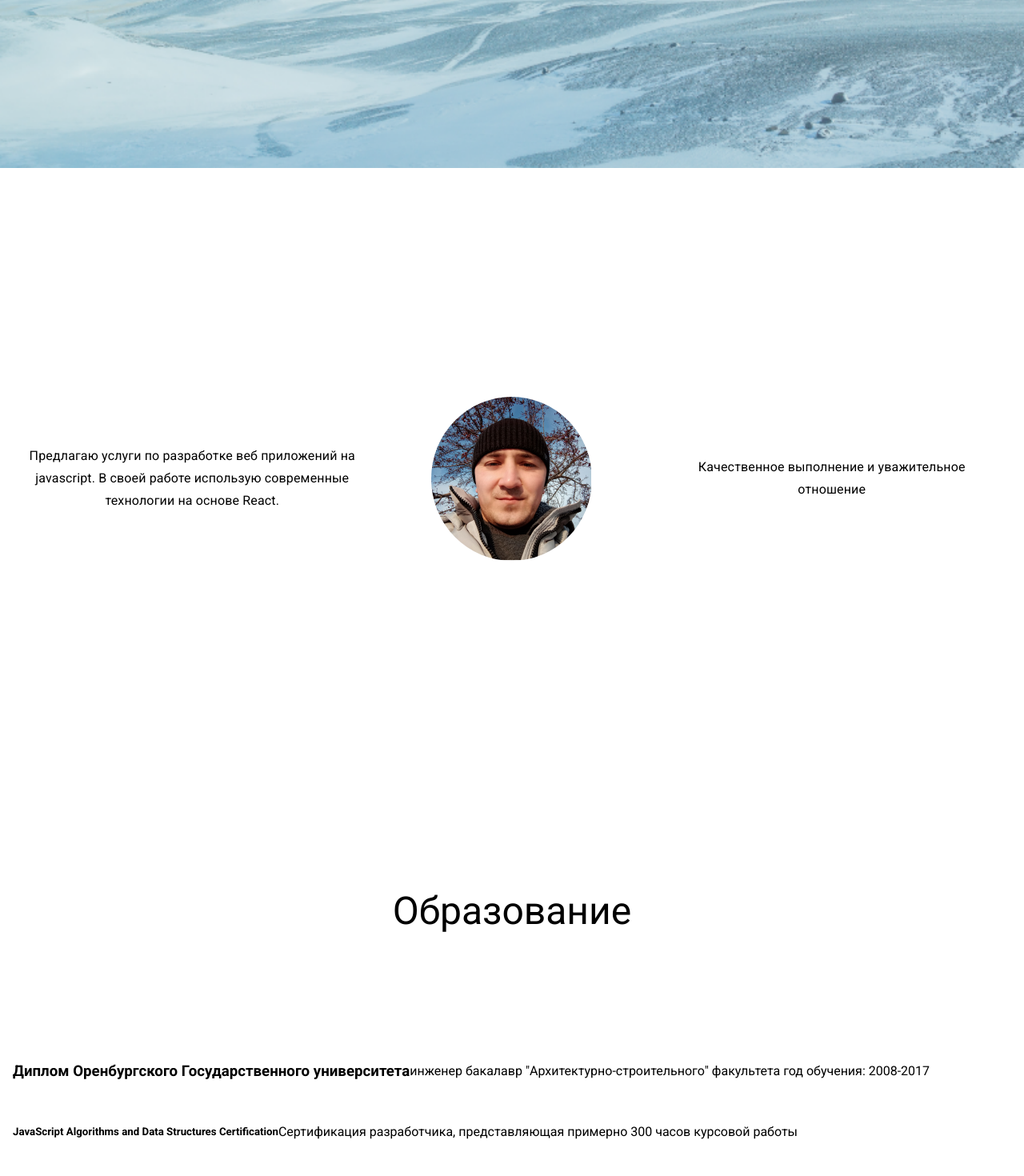
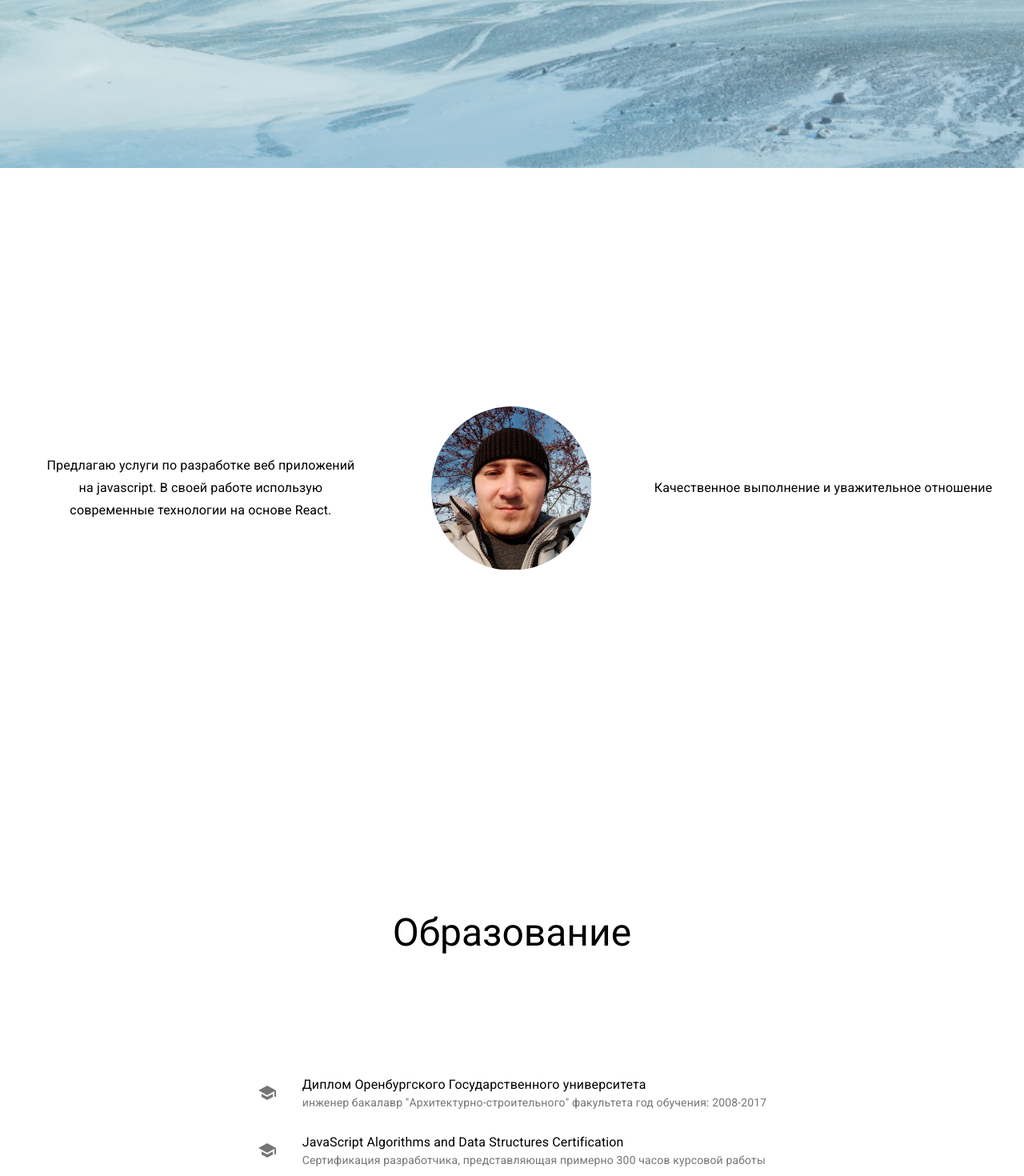
Before and after one commit to buugaaga/buugaaga.github.io, a React (Create React App) app: page /#/ in a window 1280 px wide. Shown: the part 632-2102 px from the top of the page at 80% size. Built offline with nearby package versions, Linux system fonts and the light colour scheme.

Commit message:
Finish Education subPage

```diff
--- a/src/components/Home/Education.js
+++ b/src/components/Home/Education.js
@@ -1,9 +1,18 @@
 import React from 'react'
-import { Grid, Typography, List, ListItem, makeStyles } from '@material-ui/core'
+import { Grid, Typography, List, ListItem, makeStyles, ListItemText, ListItemIcon } from '@material-ui/core'
+import SchoolIcon from '@material-ui/icons/School';
 
 const useStyle = makeStyles( theme => ({
   root: {
     height: '100vh'
+  },
+  listRoot: {
+    width: '100%',
+    maxWidth: '36ch',
+    backgroundColor: theme.palette.background.paper,
+  },
+  inline: {
+    display: 'inline'
   }
 }))
 
@@ -13,31 +22,139 @@ export const Education = ({ text }) => {
   const classes = useStyle()
 
   return (
-    <Grid container className={classes.root} >
+    <Grid container className={classes.root} justify='center'>
       <Grid item container alignItems='center' justify='center'>
         <Typography variant='h3' align='center'>
           {text.educationTitle}
         </Typography>
       </Grid>
-      <Grid item >
+
       <List>
         <ListItem>
-            <h3>{text.educationDiplomaTitle}</h3>
-            <br />
-            <p>{text.educationDiplomaDescription}</p>
+          <ListItemIcon>
+            <SchoolIcon />
+          </ListItemIcon>
+          <ListItemText
+            primary={text.educationDiplomaTitle}
+            secondary={text.educationDiplomaDescription}
+          >
+          </ListItemText>
         </ListItem>
         <ListItem>
-            <h5>{text.educationFCCTitle}</h5>
-            <br />
-            <p>{text.educationFCCDescription}</p>
+          <ListItemIcon>
+            <SchoolIcon />
+          </ListItemIcon>
+          <ListItemText
+            primary={text.educationFCCTitle}
+            secondary={text.educationFCCDescription}
+          >
+          </ListItemText>
         </ListItem>
         <ListItem>
-            <h5>{text.educationSololearnTitle}</h5>
-            <br />
-            <p>{text.educationSololearnDescription}</p>
+          <ListItemIcon>
+            <SchoolIcon />
+          </ListItemIcon>
+          <ListItemText
+            primary={text.educationSololearnTitle}
+            secondary={text.educationSololearnDescription}
+          >
+          </ListItemText>
         </ListItem>
       </List>
     </Grid>
-    </Grid>
   )
 }
+// import React from 'react';
+// import { makeStyles } from '@material-ui/core/styles';
+// import List from '@material-ui/core/List';
+// import ListItem from '@material-ui/core/ListItem';
+// import Divider from '@material-ui/core/Divider';
+// import ListItemText from '@material-ui/core/ListItemText';
+// import ListItemAvatar from '@material-ui/core/ListItemAvatar';
+// import Avatar from '@material-ui/core/Avatar';
+// import Typography from '@material-ui/core/Typography';
+
+// const useStyles = makeStyles((theme) => ({
+//   root: {
+//     width: '100%',
+//     maxWidth: '36ch',
+//     backgroundColor: theme.palette.background.paper,
+//   },
+//   inline: {
+//     display: 'inline',
+//   },
+// }));
+
+// export default function AlignItemsList() {
+//   const classes = useStyles();
+
+//   return (
+//     <List className={classes.root}>
+//       <ListItem alignItems="flex-start">
+//         <ListItemAvatar>
+//           <Avatar alt="Remy Sharp" src="/static/images/avatar/1.jpg" />
+//         </ListItemAvatar>
+//         <ListItemText
+//           primary="Brunch this weekend?"
+//           secondary={
+//             <React.Fragment>
+//               <Typography
+//                 component="span"
+//                 variant="body2"
+//                 className={classes.inline}
+//                 color="textPrimary"
+//               >
+//                 Ali Connors
+//               </Typography>
+//               {" — I'll be in your neighborhood doing errands this…"}
+//             </React.Fragment>
+//           }
+//         />
+//       </ListItem>
+//       <Divider variant="inset" component="li" />
+//       <ListItem alignItems="flex-start">
+//         <ListItemAvatar>
+//           <Avatar alt="Travis Howard" src="/static/images/avatar/2.jpg" />
+//         </ListItemAvatar>
+//         <ListItemText
+//           primary="Summer BBQ"
+//           secondary={
+//             <React.Fragment>
+//               <Typography
+//                 component="span"
+//                 variant="body2"
+//                 className={classes.inline}
+//                 color="textPrimary"
+//               >
+//                 to Scott, Alex, Jennifer
+//               </Typography>
+//               {" — Wish I could come, but I'm out of town this…"}
+//             </React.Fragment>
+//           }
+//         />
+//       </ListItem>
+//       <Divider variant="inset" component="li" />
+//       <ListItem alignItems="flex-start">
+//         <ListItemAvatar>
+//           <Avatar alt="Cindy Baker" src="/static/images/avatar/3.jpg" />
+//         </ListItemAvatar>
+//         <ListItemText
+//           primary="Oui Oui"
+//           secondary={
+//             <React.Fragment>
+//               <Typography
+//                 component="span"
+//                 variant="body2"
+//                 className={classes.inline}
+//                 color="textPrimary"
+//               >
+//                 Sandra Adams
+//               </Typography>
+//               {' — Do you have Paris recommendations? Have you ever…'}
+//             </React.Fragment>
+//           }
+//         />
+//       </ListItem>
+//     </List>
+//   );
+// }
--- a/src/components/Home/Second.js
+++ b/src/components/Home/Second.js
@@ -13,7 +13,7 @@ const useStyles = makeStyles(theme => ({
     borderRadius: '50%'
   },
   text: {
-    padding: theme.spacing(1)
+    padding: theme.spacing(2)
   }
 
 }))
@@ -29,14 +29,14 @@ export const Second = ({ text }) => {
       container
       justify='space-around'
       alignItems='center'
-      spacing={3}
+
     >
-      <Grid item sm={4} container alignItems='center' >
+      <Grid item sm={4} container alignItems='center' className={classes.text}>
         <Typography
           variant='subtitle1'
           align='center'
         >
-          <p>{text.homeSecondLeft}</p>
+          {text.homeSecondLeft}
         </Typography>
       </Grid>
       <Grid item >
@@ -47,7 +47,7 @@ export const Second = ({ text }) => {
           title='ildar'
         />
       </Grid>
-      <Grid item sm={4} container alignItems='center'  >
+      <Grid item sm={4} container alignItems='center' justify='center' >
         <Typography
          variant='subtitle1'
          align='center'
```
Lines whose indentation alone changed are shown as unchanged.
